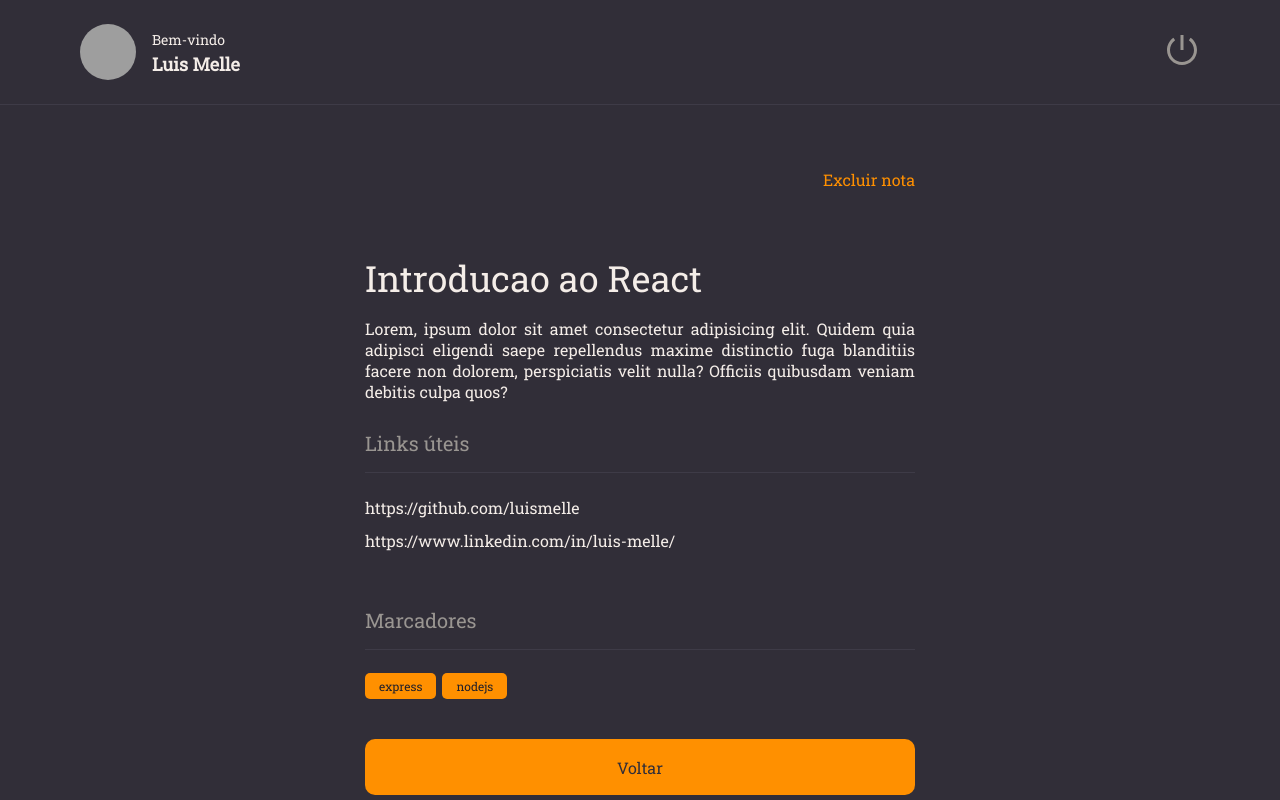
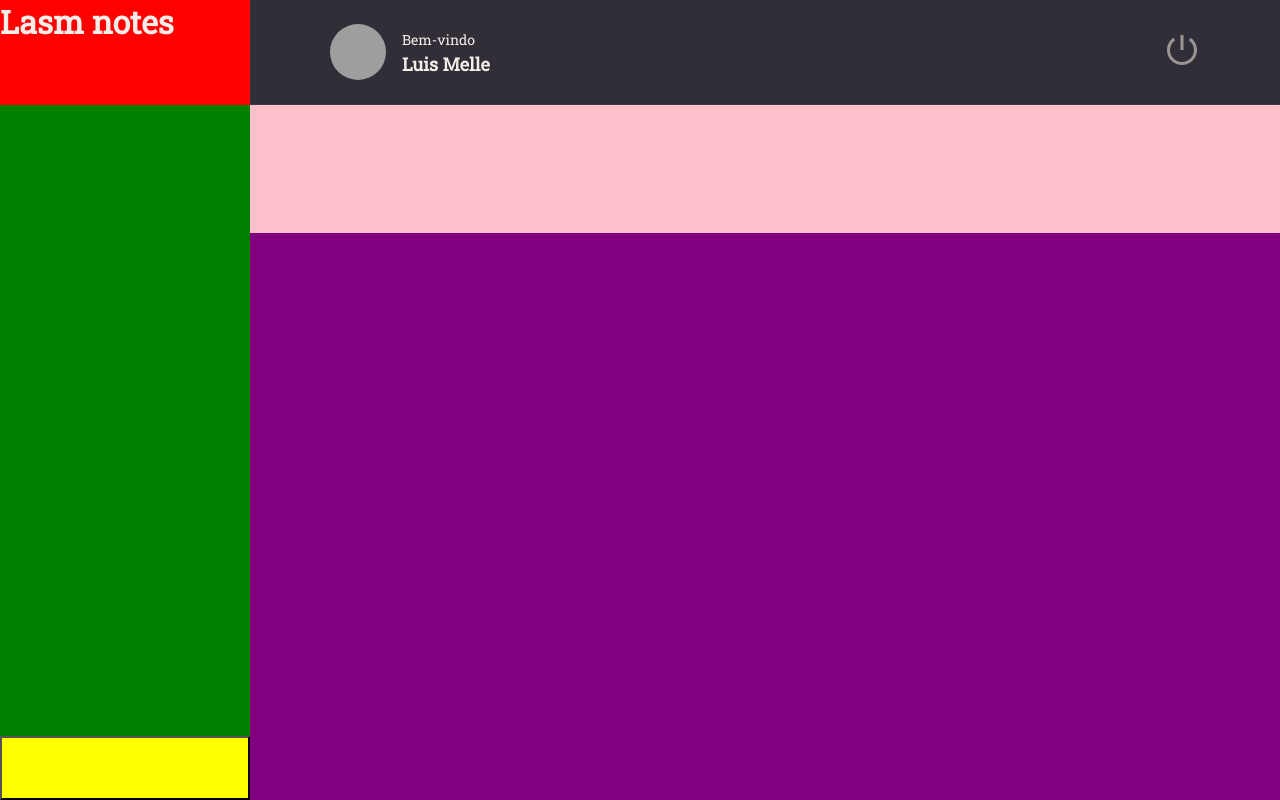
Before and after one commit to luismelle/rocketnotes-class, a React (Vite) app: page / in a window 1280 px wide. Built offline with nearby package versions, Linux system fonts and the light colour scheme; grey boxes are pictures that could not be loaded.

Commit message:
home creation, Grid home application

```diff
--- a/index.html
+++ b/index.html
@@ -7,7 +7,7 @@
     <link rel="preconnect" href="https://fonts.googleapis.com">
     <link rel="preconnect" href="https://fonts.gstatic.com" crossorigin>
     <link href="https://fonts.googleapis.com/css2?family=Roboto+Slab&display=swap" rel="stylesheet">
-    <title>Luis Notes</title>
+    <title>Lasm Notes</title>
 </head>
 
 <body>
--- a/src/main.jsx
+++ b/src/main.jsx
@@ -2,15 +2,17 @@ import { StrictMode } from 'react'
 import { createRoot } from 'react-dom/client'
 import { ThemeProvider } from 'styled-components'
 import GlobalStyles from './styles/global'
-import { Details } from './pages/Details/'
 
 import theme from './styles/theme'
+
+import { Home } from './pages/Home/'
+
 
 createRoot(document.getElementById('root')).render(
   <StrictMode>
     <ThemeProvider theme={theme}>
       <GlobalStyles />
-      <Details />
+      <Home />
     </ThemeProvider>
   </StrictMode>,
 )
--- /dev/null
+++ b/src/pages/Home/index.jsx
@@ -0,0 +1,31 @@
+import { Container, Brand, Menu, Search, Content, NewNote } from './styles';
+
+import { Header } from '../../components/Header';
+
+export function Home() {
+    return(
+        <Container>
+            <Brand>
+                <h1>Lasm notes</h1>
+            </Brand>
+
+            <Header />
+
+            <Menu>
+
+            </Menu>
+
+            <Search>
+
+            </Search>
+
+            <Content>
+
+            </Content>
+
+            <NewNote>
+
+            </NewNote>
+        </Container>
+    );
+}
--- /dev/null
+++ b/src/pages/Home/styles.js
@@ -0,0 +1,42 @@
+import styled from "styled-components";
+
+export const Container = styled.div `
+    width: 100%;
+    height: 100vh;
+
+    display: grid;
+    grid-template-columns: 250px auto;
+    grid-template-rows: 105px 128px auto 64px;
+    grid-template-areas:
+    "brand header"
+    "menu search"
+    "menu content"
+    "newnote content";
+
+    background-color: ${({ theme }) => theme.COLORS.BACKGROUND_800};
+`;
+
+export const Brand = styled.div `
+    grid-area: brand;
+    background: red;
+`;
+
+export const Menu = styled.ul `
+    grid-area: menu;
+    background: green;
+`;
+
+export const Search = styled.div `
+    grid-area: search;
+    background: pink;
+`;
+
+export const Content = styled.div `
+    grid-area: content;
+    background: purple;
+`;
+
+export const NewNote = styled.button `
+    grid-area: newnote;
+    background: yellow;
+`;
```
